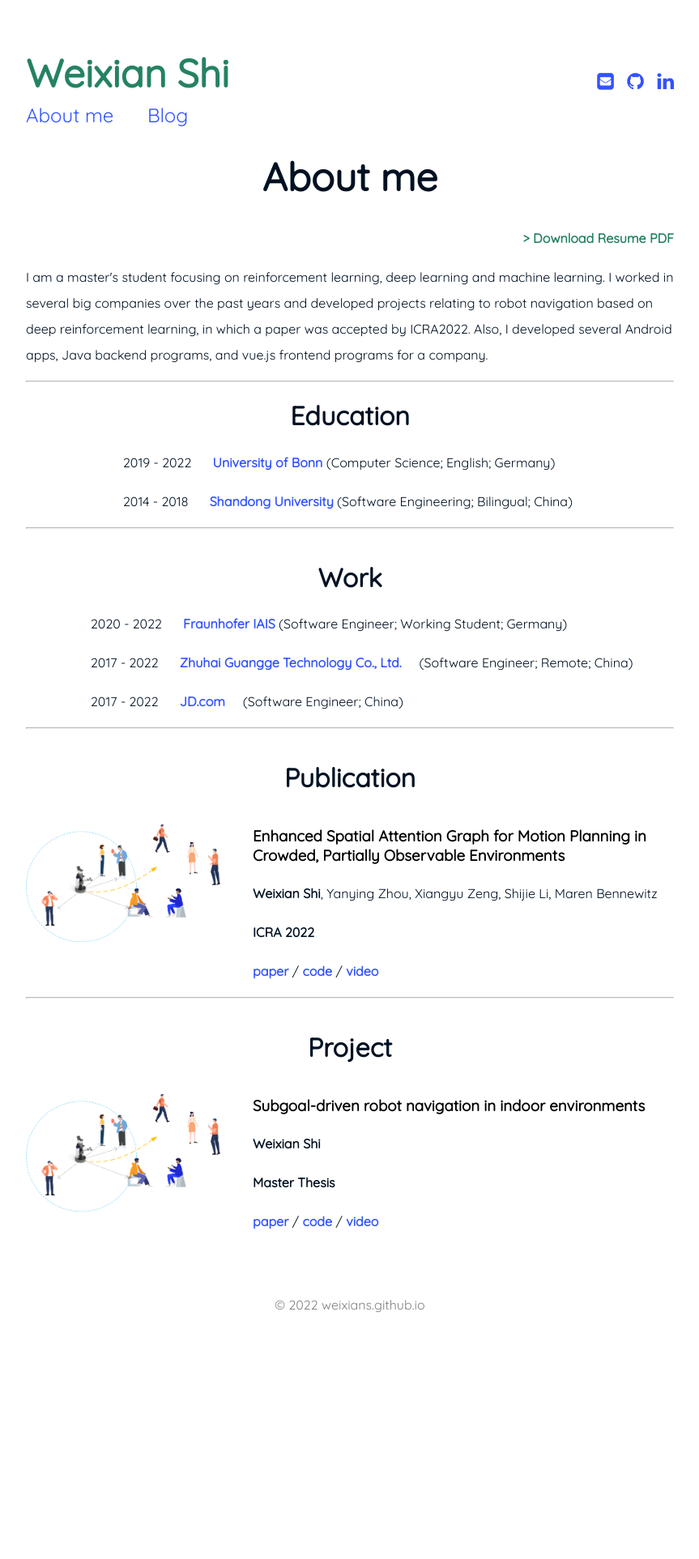
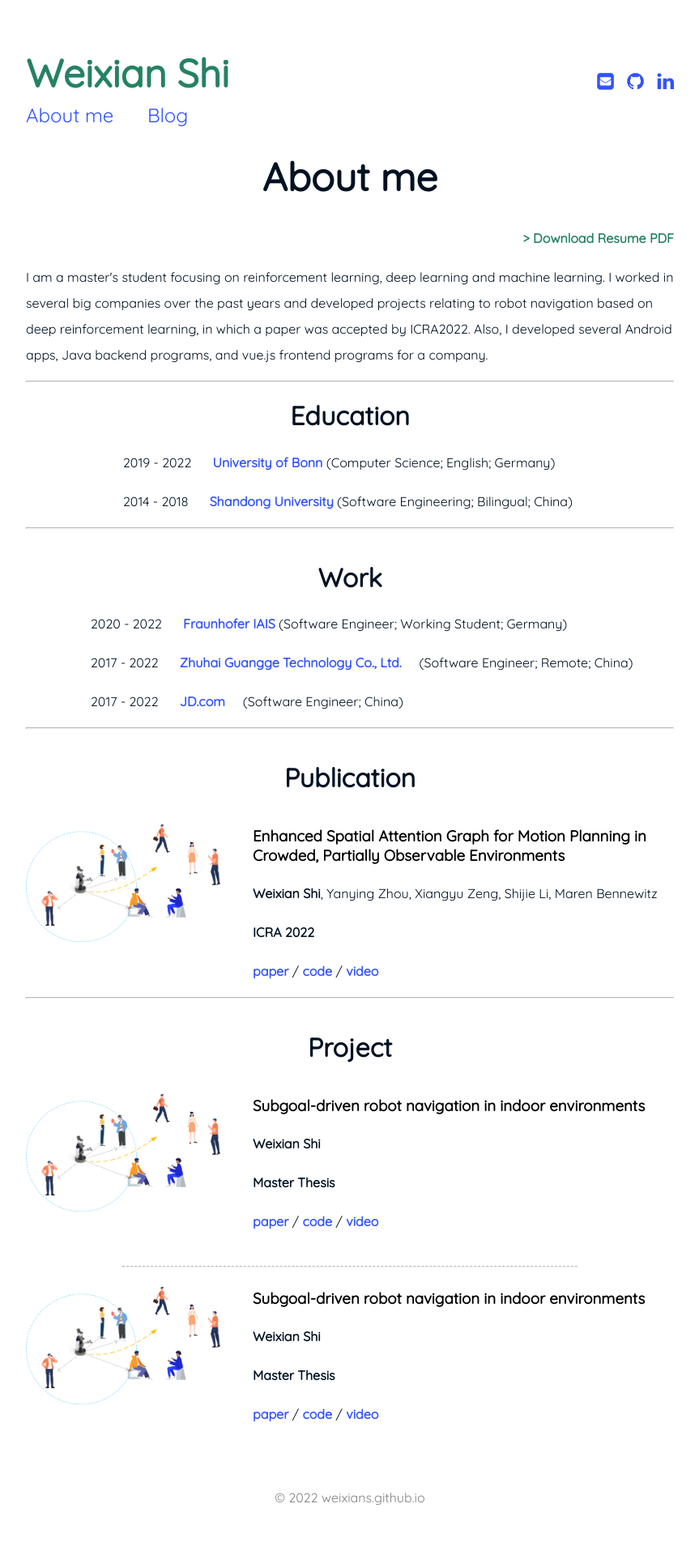
Before and after one commit to weixians/weixians.github.io, a Jekyll site: the page built from about_me.html, in a window 1280 px wide. Shown: the whole page at 81% size, without its empty margins (208-1071 px from the left). Built offline with Jekyll 4.4.1, drawn with Linux system fonts in a browser that asks for light colours; before the commit the page ends 1687 px from its top, so only the background shows below that.

Commit message:
change content

```diff
--- a/about_me.html
+++ b/about_me.html
@@ -7,6 +7,11 @@
 <style>
     hr.dashed {
         border-top: 1px dashed #bbb;
+    }
+
+    hr.item-divider {
+        text-align: center;
+        width: 70%;
     }
 
     hr.solid {
@@ -102,7 +108,29 @@
                     Subgoal-driven robot navigation in indoor environments
                 </a>
             </h3>
-            <p style="text-align: left"><b>Weixian Shi</b> </p>
+            <p style="text-align: left"><b>Weixian Shi</b></p>
+            <p><b>Master Thesis</b></p>
+            <p>
+                <a href="https://www.hrl.uni-bonn.de/publications/shi22icra.pdf" target="_blank">paper</a> /
+                <a href="https://github.com/weixians/esa" target="_blank">code</a> /
+                <a href="https://www.hrl.uni-bonn.de/publications/shi22icra.mp4" target="_blank">video</a>
+            </p>
+        </div>
+    </div>
+
+    <hr class="dashed item-divider"/>
+
+    <div style="height:220px;text-align: left">
+        <div style="width:30%; height:auto; float:left; display:inline; margin-top: 2%">
+            <img src="/assets/img/paper_esa.png" alt="">
+        </div>
+        <div style="width:65%; height:auto; float:left; display:inline; margin-left: 5%">
+            <h3 style="text-align: left">
+                <a href="https://ieeexplore.ieee.org/abstract/document/9812322" target="_blank" style="color: black">
+                    Subgoal-driven robot navigation in indoor environments
+                </a>
+            </h3>
+            <p style="text-align: left"><b>Weixian Shi</b></p>
             <p><b>Master Thesis</b></p>
             <p>
                 <a href="https://www.hrl.uni-bonn.de/publications/shi22icra.pdf" target="_blank">paper</a> /
```
Also changed, not shown: other parts of about_me.html (+2 -1 lines).
